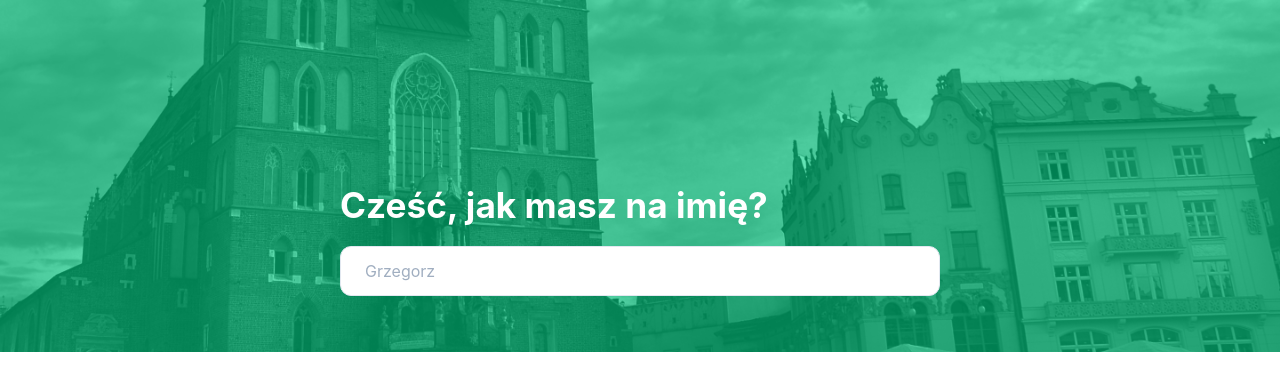
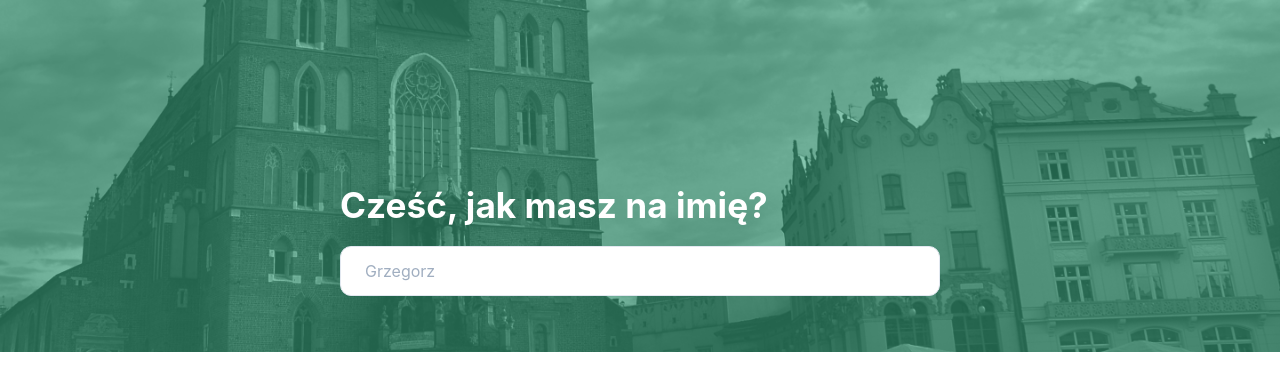
Before and after one commit to MaciejWiatr/smart-city-hackathon, a Next.js app: page / in a window 1280 px wide. Shown: the top 390 px of the page. Built offline with nearby package versions, Linux system fonts and the light colour scheme.

Commit message:
Extract theme to separate file

```diff
--- a/components/header.tsx
+++ b/components/header.tsx
@@ -1,4 +1,5 @@
 import { Stack, HStack, VStack, Center } from '@chakra-ui/react'
+import theme from '../src/theme'
 export const Header = (props) => {
   return (
     <Center
@@ -6,7 +7,7 @@ export const Header = (props) => {
       height="35vh"
       color="white"
       p="15rem 2rem 7rem 2rem"
-      bgColor="#00FFA3"
+      bgColor={theme.overlayColor}
       overflow="hidden"
     >
       <div
--- /dev/null
+++ b/src/theme.js
@@ -0,0 +1,5 @@
+const theme = {
+    overlayColor: "#45c496",
+};
+
+export default theme;
```
